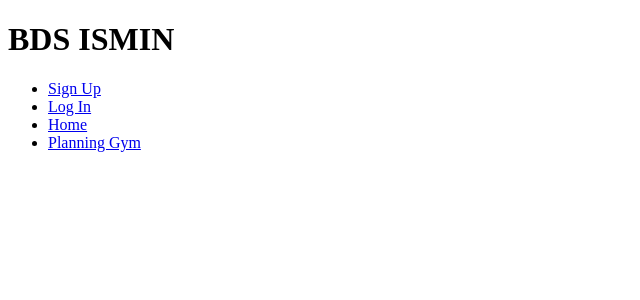
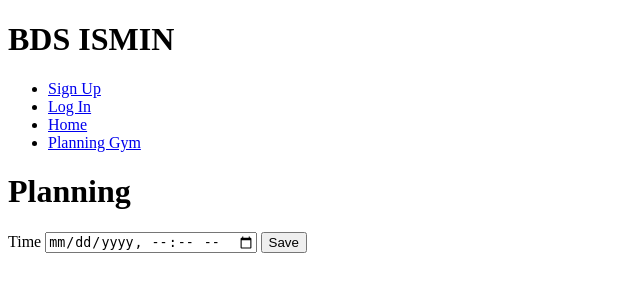
Before and after one commit to Matth-M/site-bds-ismin, a Flask app: page /auth/planning in a window 1280 px wide. Shown: the top 300 px of the page, without its empty margins (0-640 px from the left). Run offline with Flask 2, Linux system fonts and the light colour scheme; data that the repository does not hold is empty.

Commit message:
Add input in gym's planning

```diff
--- a/website/gym.py
+++ b/website/gym.py
@@ -1,10 +1,10 @@
-from flask import Blueprint, render_template
+from flask import Blueprint, render_template, request
 
 from website.db import get_db
 
 gym = Blueprint('gym', __name__, url_prefix='/gym')
 
-@gym.route('/planning')
+@gym.route('/planning', methods=['GET', 'POST'])
 def planning():
     db = get_db()
     reservations = db.execute(
@@ -12,4 +12,8 @@ def planning():
             ' FROM reservation r JOIN user u ON r.user_id = u.id'
     ).fetchall()
 
+    if request.method == 'POST':
+        date = request.form.get('time')
+        print(date)
+
     return render_template('gym_planning.html', reservations=reservations)
--- a/website/templates/gym_planning.html
+++ b/website/templates/gym_planning.html
@@ -1,8 +1,13 @@
-
-
 {% extends "base.html" %}
 {% block title %}
-Calendar
+Planning
 {% endblock %}
 {% block content %}
+<h1>Planning</h1>
+<div id='reservations' data-reservations='{{ reservations|tojson }}'></div>
+<form method="post">
+	<label for="time">Time</label>
+	<input type="datetime-local" name="time" id="time" value="time" required>
+	<input type="submit" value="Save">
+</form>
 {% endblock %}
```
